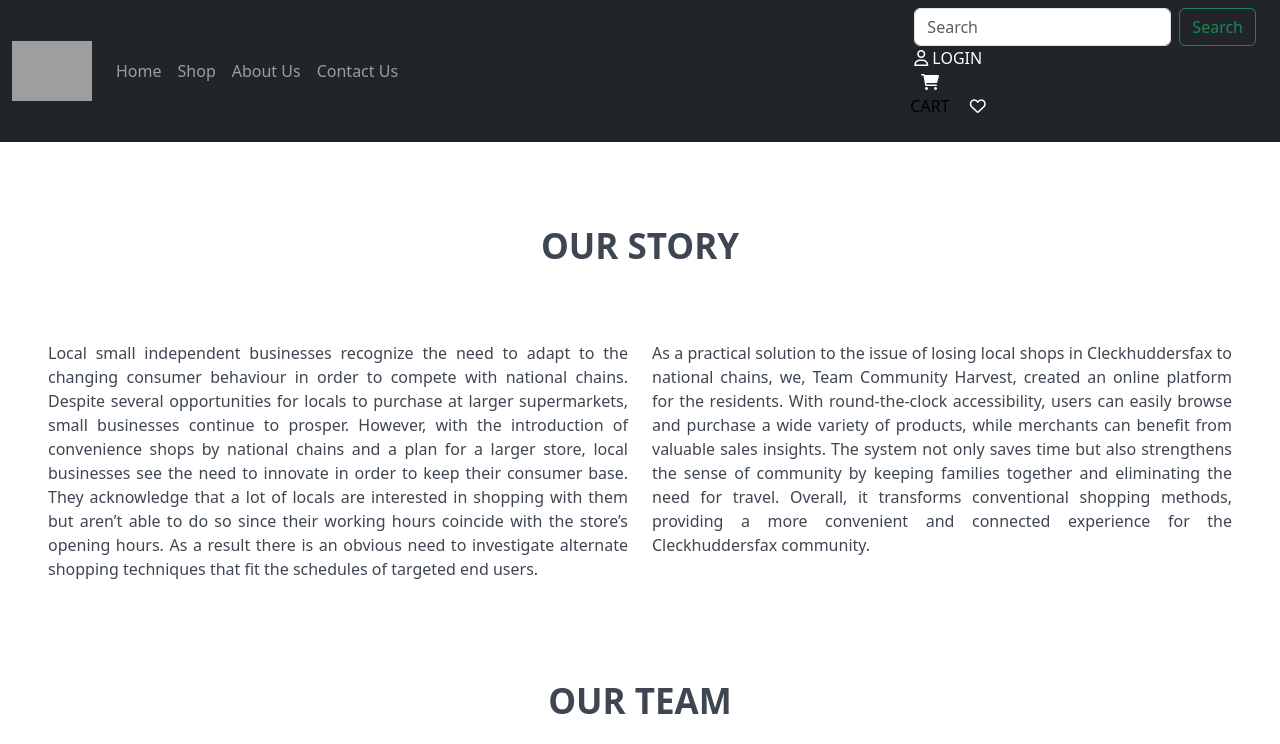
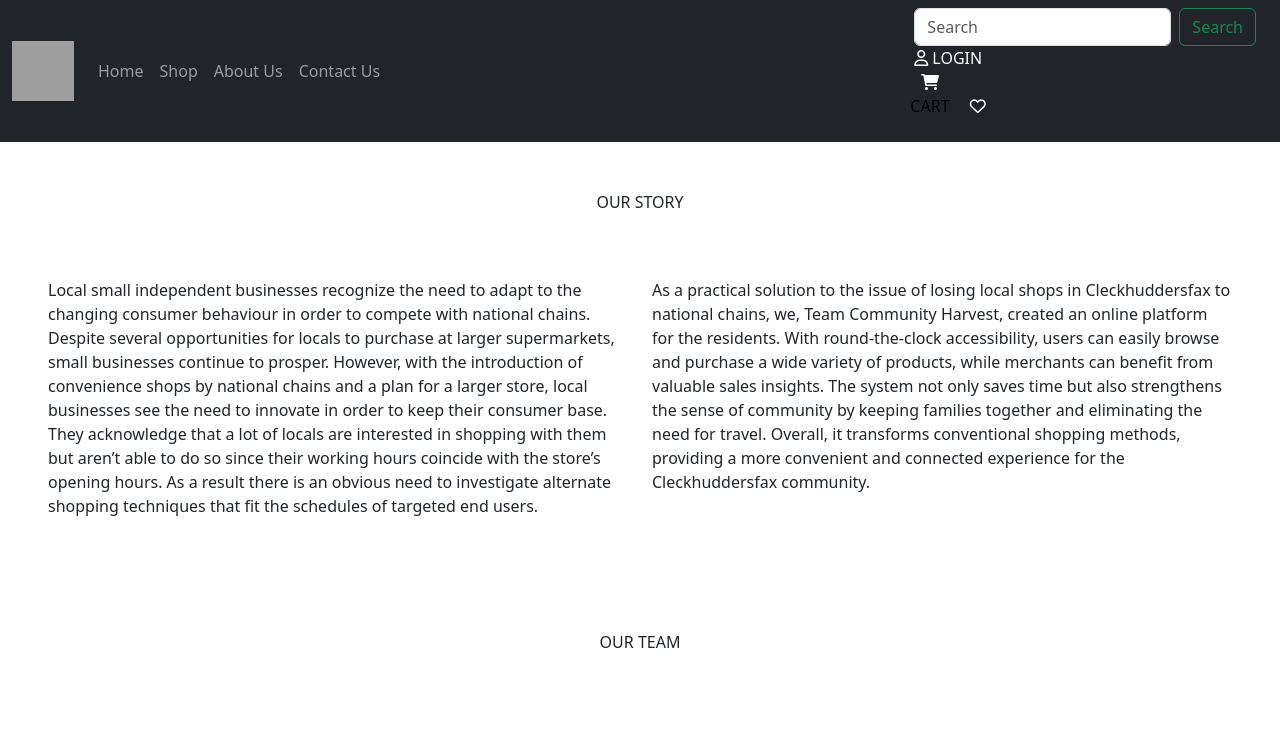
Before and after one commit to Bhabishwor/Project-Cleckhuddersfax-Market-Hub, a PHP site: page /xe/Customer/about_us.php in a window 1280 px wide. Shown: the top 744 px of the page. Run offline with PHP 8.4, Linux system fonts and the light colour scheme; grey boxes are pictures that could not be loaded.

Commit message:
Modified about us, footer, header, order_confirmation

```diff
--- a/Execution/PHP/Customer/about_us.php
+++ b/Execution/PHP/Customer/about_us.php
@@ -5,32 +5,13 @@
     <meta charset="UTF-8">
     <meta name="viewport" content="width=device-width, initial-scale=1.0">
 
-    <title>About Us | Cleckhuddersfax Market Hub</title>
+    <title>About | Cleckhuddersfax Market Hub</title>
 
-    <link href="https://cdn.jsdelivr.net/npm/bootstrap@5.3.3/dist/css/bootstrap.min.css" rel="stylesheet" integrity="sha384-QWTKZyjpPEjISv5WaRU9OFeRpok6YctnYmDr5pNlyT2bRjXh0JMhjY6hW+ALEwIH" crossorigin="anonymous">
+    <link href="https://cdn.jsdelivr.net/npm/bootstrap@5.3.3/dist/css/bootstrap.min.css" rel="stylesheet"
+        integrity="sha384-QWTKZyjpPEjISv5WaRU9OFeRpok6YctnYmDr5pNlyT2bRjXh0JMhjY6hW+ALEwIH" crossorigin="anonymous">
+    <link rel="stylesheet" href="../../CSS/main.css">
 
     <style>
-        @import url('https://fonts.googleapis.com/css?family=Montserrat&display=swap');
-
-        body {
-            font-family: 'Montserrat', sans-serif;
-        }
-
-        .about-title {
-            font-size: 35px;
-            font-weight: bold;
-            color: #3e4652;
-            margin-top: 30px;
-            text-align: center;
-        }
-
-        .about-text {
-            font-size: 16px;
-            color: #3e4652;
-            margin-top: -20px;
-            text-align: justify;
-        }
-
         .bg-category {
             background-image: url("../Image/container2.png");
             background-size: cover; /* Cover the entire background */
@@ -39,17 +20,13 @@
         }
 
         .member-name {
-            font-size: 27px;
             font-weight: bold;
-            color: #3e4652;
-            margin-top: 30px;
+
         }
 
-        .member-info {
-            font-size: 16px;
-            color: #3e4652;
-            margin-top: -20px;
-            text-align: justify;
+        .align-right{
+            display: flex;
+            text-align: right;
         }
     </style>
 </head>
@@ -58,100 +35,133 @@
     <?php include "header.php"; ?>
 
     <div class="container-fluid p-5">
-            <p class="about-title">OUR STORY</p>
-            <br><br><br>
-            <div class="about-text">
-                <div class="row">
-                    <p class="col">Local small independent businesses recognize the need to adapt to the changing consumer behaviour in order to compete with national chains. Despite several opportunities for locals to purchase at larger supermarkets, small businesses continue to prosper. However, with the introduction of convenience shops by national chains and a plan for a larger store, local businesses see the need to innovate in order to keep their consumer base. They acknowledge that a lot of  locals are interested in shopping with them but aren’t able to do so since their working hours coincide with the store’s opening hours. As a result there is an obvious need to investigate alternate shopping techniques that fit the schedules of targeted end users.</p>
-                    <p class="col">As a practical solution to the issue of losing local shops in Cleckhuddersfax to national chains, we, Team Community Harvest, created an online platform for the residents. With round-the-clock accessibility, users can easily browse and purchase a wide variety of products, while merchants can benefit from valuable sales insights. The system not only saves time but also strengthens the sense of community by keeping families together and eliminating the need for travel. Overall, it transforms conventional shopping methods, providing a more convenient and connected experience for the Cleckhuddersfax community.</p>
-                </div>
-            </div>
+        <p class="title text-center pb-5">OUR STORY</p>
+
+        <div class="row">
+            <p class="col">Local small independent businesses recognize the need to adapt to the changing
+                consumer behaviour in order to compete with national chains. Despite several opportunities for
+                locals to purchase at larger supermarkets, small businesses continue to prosper. However, with
+                the introduction of convenience shops by national chains and a plan for a larger store, local
+                businesses see the need to innovate in order to keep their consumer base. They acknowledge that
+                a lot of  locals are interested in shopping with them but aren’t able to do so since their
+                working hours coincide with the store’s opening hours. As a result there is an obvious need to
+                investigate alternate shopping techniques that fit the schedules of targeted end users.
+            </p>
+            <p class="col">As a practical solution to the issue of losing local shops in Cleckhuddersfax to
+                national chains, we, Team Community Harvest, created an online platform for the residents. With
+                round-the-clock accessibility, users can easily browse and purchase a wide variety of products,
+                while merchants can benefit from valuable sales insights. The system not only saves time but
+                also strengthens the sense of community by keeping families together and eliminating the need
+                for travel. Overall, it transforms conventional shopping methods, providing a more convenient
+                and connected experience for the Cleckhuddersfax community.
+            </p>
+        </div>
     </div>
 
-    <p class="about-title">OUR TEAM</p>
+    <div class="container-fluid p-5">
+        <p class="title text-center pb-5">OUR TEAM</p>
 
-    <div class="container p-5 offset-md-1">
-        <div class="row">
+        <div class="row container-fluid p-5">
             <div class="col-md-6">
-                <img src="../Image/team/Sanskriti.jpeg" alt="Sanskriti Dhungel" width="250" height="300">
+                <img src="../../Image/team/Sanskriti.jpeg" alt="Sanskriti Dhungel" width="250" height="300">
             </div>
 
             <div class="col-md-6">
-                <p class="member-name">Sanskriti Dhungel</p>
-                <p class="member-info">Leader<br>Shaper, Complete Finisher, Specialist</p>
+                <span class="member-name align-right justify-content-end">
+                    Sanskriti Dhungel
+                </span>
+                <span class="align-right justify-content-end">
+                    Leader<br>Shaper, Complete Finisher, Specialist
+                </span>
+            </div>
+        </div>
+
+        <div class="row container-fluid p-5">
+            <div class="col-md-6">
+                <span class="member-name">
+                    Arpit Sharma
+                </span>
+                <br>
+                <span>
+                    Plant, Co-ordinator, Complete Finisher
+                </span>
+            </div>
+
+            <div class="col-md-6 align-right justify-content-end">
+                <img src="../../Image/team/Arpit.jpeg" alt="Arpit Sharma" width="250" height="300">
+            </div>
+        </div>
+
+        <div class="row container-fluid p-5">
+            <div class="col-md-6">
+                <img src="../../Image/team/Aayusha.jpeg" alt="Aayusha Maharjan" width="250" height="300">
+            </div>
+
+            <div class="col-md-6">
+                <span class="member-name align-right justify-content-end">
+                    Aayusha Maharjan
+                </span>
+                <span class="align-right justify-content-end">
+                    Shaper, Complete Finisher, Specialist
+                </span>
+            </div>
+        </div>
+
+        <div class="row container-fluid p-5">
+            <div class="col-md-6">
+                <span class="member-name">
+                    Bhabishwor Gurung
+                </span>
+                <br>
+                <span>
+                    Monitor Evaluator, Complete Finisher, Teamworker
+                </span>
+            </div>
+
+            <div class="col-md-6 align-right justify-content-end">
+                <img src="../../Image/team/Bhabishwor.jpeg" alt="Bhabishwor Gurung" width="250" height="300">
+            </div>
+        </div>
+
+        <div class="row container-fluid p-5">
+            <div class="col-md-6">
+                <img src="../../Image/team/Sana.jpeg" alt="Sana Banu" width="250" height="300">
+            </div>
+
+            <div class="col-md-6">
+                <span class="member-name align-right justify-content-end">
+                    Sana Banu
+                </span>
+                <span class="align-right justify-content-end">
+                    Teamworker, Monitor Evaluator, Implementer
+                </span>
+            </div>
+        </div>
+
+        <div class="row container-fluid p-5">
+            <div class="col-md-6">
+                <span class="member-name">
+                    Sindhu Thapa Magar
+                </span>
+                <br>
+                <span>
+                    Resource Investigator, Implementer, Specialist
+                </span>
+            </div>
+
+            <div class="col-md-6 align-right justify-content-end">
+                <img src="../../Image/team/Sindhu.jpeg" alt="Sindhu Thapa Magar" width="250" height="300">
             </div>
         </div>
     </div>
 
-    <div class="container p-5 offset-md-1">
-        <div class="row">
-            <div class="col-md-6">
-                <p class="member-name">Arpit Sharma</p>
-                <p class="member-info">Plant, Co-ordinator, Complete Finisher</p>
-            </div>
-
-            <div class="col-md-6">
-                <img src="../Image/team/Arpit.jpeg" alt="Arpit Sharma" width="250" height="300">
-            </div>
-        </div>
-    </div>
-
-    <div class="container p-5 offset-md-1">
-        <div class="row">
-            <div class="col-md-6">
-                <img src="../Image/team/Aayusha.jpeg" alt="Aayusha Maharjan" width="250" height="300">
-            </div>
-
-            <div class="col-md-6">
-                <p class="member-name">Aayusha Maharjan</p>
-                <p class="member-info">Shaper, Complete Finisher, Specialist</p>
-            </div>
-        </div>
-    </div>
-
-    <div class="container p-5 offset-md-1">
-        <div class="row">
-            <div class="col-md-6">
-                <p class="member-name">Bhabishwor Gurung</p>
-                <p class="member-info">Monitor Evaluator, Complete Finisher, Teamworker</p>
-            </div>
-
-            <div class="col-md-6">
-                <img src="../Image/team/Bhabishwor.jpeg" alt="Bhabishwor Gurung" width="250" height="300">
-            </div>
-        </div>
-    </div>
-
-    <div class="container p-5 offset-md-1">
-        <div class="row">
-            <div class="col-md-6">
-                <img src="../Image/team/Sana.jpeg" alt="Sana Banu" width="250" height="300">
-            </div>
-
-            <div class="col-md-6">
-                <p class="member-name">Sana Banu</p>
-                <p class="member-info">Teamworker, Monitor Evaluator, Implementer</p>
-            </div>
-        </div>
-    </div>
-
-    <div class="container p-5 offset-md-1">
-        <div class="row">
-            <div class="col-md-6">
-                <p class="member-name">Sindhu Thapa Magar</p>
-                <p class="member-info">Resource Investigator, Implementer, Specialist</p>
-            </div>
-
-            <div class="col-md-6">
-                <img src="../Image/team/Sindhu.jpeg" alt="Sindhu Thapa Magar" width="250" height="300">
-            </div>
-        </div>
-    </div>
-
-    <div><img src="../Image/about us.png" alt="" class="container-fluid p-5"></div>
+    <div><img src="../../Image/about us.png" alt="" class="container-fluid px-0 py-5"></div>
 
     <?php include "footer.php"; ?>
 
-    <script src="https://cdn.jsdelivr.net/npm/bootstrap@5.3.3/dist/js/bootstrap.bundle.min.js" integrity="sha384-YvpcrYf0tY3lHB60NNkmXc5s9fDVZLESaAA55NDzOxhy9GkcIdslK1eN7N6jIeHz" crossorigin="anonymous"></script>
+    <script src="https://cdn.jsdelivr.net/npm/bootstrap@5.3.3/dist/js/bootstrap.bundle.min.js"
+        integrity="sha384-YvpcrYf0tY3lHB60NNkmXc5s9fDVZLESaAA55NDzOxhy9GkcIdslK1eN7N6jIeHz" crossorigin="anonymous">
+    </script>
 </body>
+
 </html>
--- a/Execution/PHP/Customer/footer.php
+++ b/Execution/PHP/Customer/footer.php
@@ -1,71 +1,73 @@
 <!DOCTYPE html>
-<html lang="en" class="bg-dark">
+<html lang="en">
 
 <head>
     <meta charset="UTF-8">
-    <meta name="viewport" content="width=device-width, initial-scale=1.0">
+    <meta name="viewport" content="width=device-width, initial-scale=1, shrink-to-fit=no">
 
-    <link href="https://cdn.jsdelivr.net/npm/bootstrap@5.3.3/dist/css/bootstrap.min.css" rel="stylesheet" integrity="sha384-QWTKZyjpPEjISv5WaRU9OFeRpok6YctnYmDr5pNlyT2bRjXh0JMhjY6hW+ALEwIH" crossorigin="anonymous">
-    <script src="https://cdn.jsdelivr.net/npm/bootstrap@5.3.3/dist/js/bootstrap.bundle.min.js" integrity="sha384-YvpcrYf0tY3lHB60NNkmXc5s9fDVZLESaAA55NDzOxhy9GkcIdslK1eN7N6jIeHz" crossorigin="anonymous"></script>
-
-    <style>
-        .bg-footer {
-            background-image: url("../../Image/container.png");
-            background-size: cover; /* Cover the entire background */
-            background-position: center; /* Center the background */
-            background-repeat: no-repeat; /* Prevent the background from repeating */
-        }
-    </style>
+    <link href="https://cdn.jsdelivr.net/npm/bootstrap@5.3.2/dist/css/bootstrap.min.css" rel="stylesheet"
+        integrity="sha384-T3c6CoIi6uLrA9TneNEoa7RxnatzjcDSCmG1MXxSR1GAsXEV/Dwwykc2MPK8M2HN" crossorigin="anonymous">
+    <link rel="stylesheet" href="../../CSS/footer.css">
+    <link rel="stylesheet" href="../../CSS/padding.css">
 </head>
 
-<footer class="footer container-fluid bg-footer px-5 pt-5 text-white">
-    <div class="row">
-        <div class="col-sm px-5">
+<body>
+    <footer>
+        <div class="container-fluid row m-0">
+            <div class="col-sm pt-5 pb-0 pl-3 pr-5">
                 <p><b>Location</b></p>
-            <a href="https://maps.app.goo.gl/AGGWoHjje36mcPnGA" target="_blank"><img src="../../Image/map.png" alt="Collection Point Location" width="371.2" height="200"></a>
+                <a href="https://maps.app.goo.gl/AGGWoHjje36mcPnGA" target="_blank">
+                    <img src="../../Image/map.png" alt="Collection Point Location" width="371.2" height="200">
+                </a>
             </div>
 
-        <div class="col-sm px-1">
+            <div class="col-sm pt-5 pl-5 pr-0">
                 <p><b>Shop</b></p>
                 <p>Shop 1</p>
                 <p>Shop 2</p>
                 <p>Shop 3</p>
             </div>
 
-        <div class="col-sm px-1">
+            <div class="col-sm pt-5 pl-5 pr-0">
                 <p><b>Help</b></p>
                 <p>Overview</p>
                 <p>Become a Trader</p>
                 <p>FAQs</p>
             </div>
 
-        <div class="col-sm px-1">
+            <div class="col-sm pt-5 pl-5 pr-0">
                 <p><b>About</b></p>
                 <p>About Us</p>
                 <p>Terms & Conditions</p>
             </div>
 
-        <div class="col-sm px-1">
+            <div class="col-sm pt-5 pl-5 pr-0">
                 <p><b>Contact Us</b></p>
                 <p>Contact Us</p>
                 <p>Email</p>
             </div>
 
-        <div class="col-sm px-1">
+            <div class="col-sm pt-5 pl-5 pr-0">
                 <p><b>Social</b></p>
                 <a href="https://facebook.com" target="_blank">
-                <img src="../../Image/socials/facebook_white.png" alt="Facebook" width="38" height="38">
+                    <img src="../../Image/socials/facebook_white.png" alt="Facebook" width="30" height="30">
                 </a>
                 <br><br>
                 <a href="https://instagram.com" target="_blank">
-                <img src="../../Image/socials/instagram_white.png" alt="Instagram" width="38" height="38">
+                    <img src="../../Image/socials/instagram_white.png" alt="Instagram" width="30" height="30">
                 </a>
                 <br><br>
                 <a href="https://twitter.com" target="_blank">
-                <img src="../../Image/socials/x_white.png" alt="X" width="38" height="38">
+                    <img src="../../Image/socials/x_white.png" alt="X" width="30" height="30">
                 </a><br>
             </div>
         </div>
-    <div class="text-center">&copy; 2024 Cleckhuddersfax Market Hub. All rights reserved.</div>
+        <div class="text-center pt-3"><small>&copy; 2024 Cleckhuddersfax Market Hub. All rights reserved.</small></div>
     </footer>
+
+    <script src="https://cdn.jsdelivr.net/npm/bootstrap@5.3.2/dist/js/bootstrap.bundle.min.js"
+        integrity="sha384-C6RzsynM9kWDrMNeT87bh95OGNyZPhcTNXj1NW7RuBCsyN/o0jlpcV8Qyq46cDfL" crossorigin="anonymous">
+    </script>
+</body>
+
 </html>
--- a/Execution/PHP/Customer/header.php
+++ b/Execution/PHP/Customer/header.php
@@ -6,14 +6,16 @@
 // $name = "";
 
 ?>
+
 <!DOCTYPE html>
 <html lang="en">
 
 <head>
   <meta charset="UTF-8">
   <meta name="viewport" content="width=device-width, initial-scale=1, shrink-to-fit=no">
-  <link href="https://cdn.jsdelivr.net/npm/bootstrap@5.3.2/dist/css/bootstrap.min.css" rel="stylesheet"
-    integrity="sha384-T3c6CoIi6uLrA9TneNEoa7RxnatzjcDSCmG1MXxSR1GAsXEV/Dwwykc2MPK8M2HN" crossorigin="anonymous">
+
+  <link href="https://cdn.jsdelivr.net/npm/bootstrap@5.3.3/dist/css/bootstrap.min.css" rel="stylesheet"
+    integrity="sha384-QWTKZyjpPEjISv5WaRU9OFeRpok6YctnYmDr5pNlyT2bRjXh0JMhjY6hW+ALEwIH" crossorigin="anonymous">
   <link rel="stylesheet" href="https://cdnjs.cloudflare.com/ajax/libs/font-awesome/6.0.0-beta3/css/all.min.css" />
   <link rel="stylesheet" href="../../CSS/header.css">
 
@@ -32,17 +34,13 @@
       text-decoration: none;
     }
   </style>
-
 </head>
 
 <body>
-
-
   <header>
-
     <nav class="navbar navbar-expand-lg navbar-dark bg-dark custom-navbar">
       <div class="container-fluid">
-        <a class="navbar-brand logo" href="#"><img src="../../Image/Logo.png" alt="Logo" height="60" width="80"></a>
+        <a class="navbar-brand logo" href="#"><img src="../../Image/Logo.png" alt="Logo" height="60" width="62"></a>
         <button class="navbar-toggler" type="button" data-bs-toggle="collapse" data-bs-target="#navbarTogglerDemo02"
           aria-controls="navbarTogglerDemo02" aria-expanded="false" aria-label="Toggle navigation">
           <span class="navbar-toggler-icon"></span>
@@ -121,9 +119,9 @@
 
 
   <script src="https://code.jquery.com/jquery-3.6.4.min.js"></script>
-  <script src="https://cdn.jsdelivr.net/npm/bootstrap@5.3.2/dist/js/bootstrap.bundle.min.js"
-    integrity="sha384-C6RzsynM9kWDrMNeT87bh95OGNyZPhcTNXj1NW7RuBCsyN/o0jlpcV8Qyq46cDfL"
-    crossorigin="anonymous"></script>
+  <script src="https://cdn.jsdelivr.net/npm/bootstrap@5.3.3/dist/js/bootstrap.bundle.min.js"
+        integrity="sha384-YvpcrYf0tY3lHB60NNkmXc5s9fDVZLESaAA55NDzOxhy9GkcIdslK1eN7N6jIeHz" crossorigin="anonymous">
+  </script>
 </body>
 
 </html>
```
Also changed, not shown: Execution/PHP/Customer/order_confirmation.php (+78 -52 lines). Lines whose indentation alone changed are shown as unchanged.
